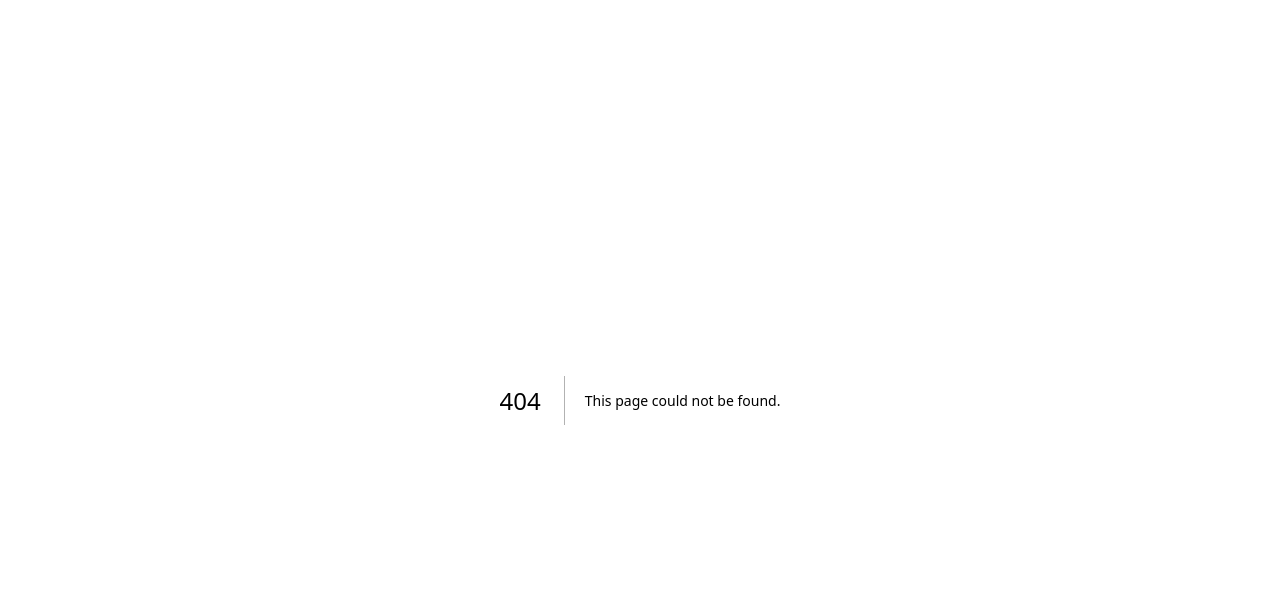
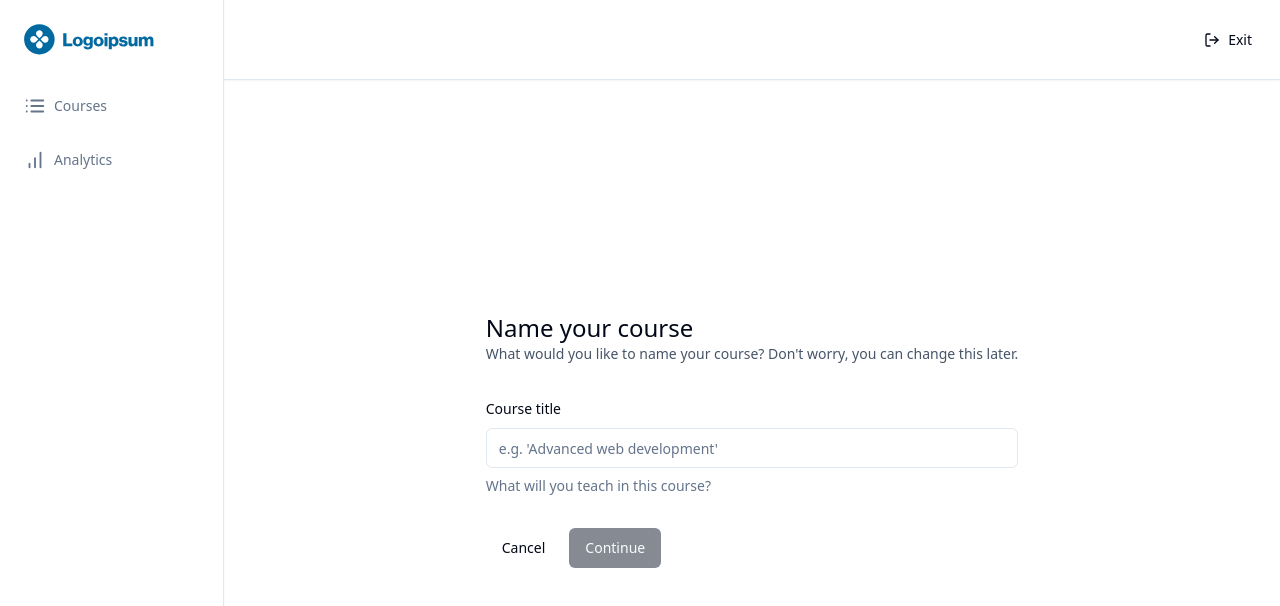
Before and after one commit to JhondelCaranay/next-ts-lms-system, a Next.js app: page /teacher/create in a window 1280 px wide. Before the commit this address had no page. Shown: the top 606 px of the page. Built offline with nearby package versions, Linux system fonts and the light colour scheme; no server answers.

Commit message:
course creation ui

```diff
--- a/package.json
+++ b/package.json
@@ -10,7 +10,9 @@
   },
   "dependencies": {
     "@clerk/nextjs": "^4.25.1",
+    "@hookform/resolvers": "^3.3.1",
     "@radix-ui/react-dialog": "^1.0.5",
+    "@radix-ui/react-label": "^2.0.2",
     "@radix-ui/react-slot": "^1.0.2",
     "@types/node": "20.8.0",
     "@types/react": "18.2.24",
@@ -26,9 +28,11 @@
     "query-string": "^8.1.0",
     "react": "18.2.0",
     "react-dom": "18.2.0",
+    "react-hook-form": "^7.47.0",
     "tailwind-merge": "^1.14.0",
     "tailwindcss": "3.3.3",
     "tailwindcss-animate": "^1.0.7",
-    "typescript": "5.2.2"
+    "typescript": "5.2.2",
+    "zod": "^3.22.2"
   }
 }
--- a/src/app/(dashboard)/(routes)/teacher/courses/page.tsx
+++ b/src/app/(dashboard)/(routes)/teacher/courses/page.tsx
@@ -1,4 +1,13 @@
+import { Button } from "@/components/ui/button";
+import Link from "next/link";
+
 const CoursesPage = () => {
-  return <div>CoursesPage</div>;
+  return (
+    <div className="p-6">
+      <Link href={"/teacher/create"}>
+        <Button>New Course</Button>
+      </Link>
+    </div>
+  );
 };
 export default CoursesPage;
--- /dev/null
+++ b/src/app/(dashboard)/(routes)/teacher/create/page.tsx
@@ -0,0 +1,82 @@
+"use client";
+
+import { zodResolver } from "@hookform/resolvers/zod";
+import { useForm } from "react-hook-form";
+import * as z from "zod";
+import Link from "next/link";
+
+import {
+  Form,
+  FormControl,
+  FormDescription,
+  FormField,
+  FormLabel,
+  FormMessage,
+  FormItem,
+} from "@/components/ui/form";
+import { Input } from "@/components/ui/input";
+import { Button } from "@/components/ui/button";
+
+const formSchema = z.object({
+  title: z.string().min(1, {
+    message: "Title is required",
+  }),
+});
+
+const CreatePage = () => {
+  const form = useForm<z.infer<typeof formSchema>>({
+    resolver: zodResolver(formSchema),
+    defaultValues: {
+      title: "",
+    },
+  });
+
+  const { isSubmitting, isValid } = form.formState;
+
+  function onSubmit(values: z.infer<typeof formSchema>) {
+    console.log(values);
+  }
+  return (
+    <div className="max-w-5xl mx-auto flex md:items-center md:justify-center h-full p-6">
+      <div>
+        <h1 className="text-2xl">Name your course</h1>
+        <p className="text-sm text-slate-600">
+          What would you like to name your course? Don&apos;t worry, you can change this later.
+        </p>
+        <Form {...form}>
+          <form onSubmit={form.handleSubmit(onSubmit)} className="space-y-8 mt-8">
+            <FormField
+              control={form.control}
+              name="title"
+              render={({ field, formState, fieldState }) => (
+                <FormItem>
+                  <FormLabel>Course title</FormLabel>
+                  <FormControl>
+                    <Input
+                      disabled={isSubmitting}
+                      placeholder="e.g. 'Advanced web development'"
+                      {...field}
+                    />
+                  </FormControl>
+                  <FormDescription>What will you teach in this course?</FormDescription>
+                  <FormMessage />
+                </FormItem>
+              )}
+            />
+            <div className="flex items-center gap-x-2">
+              <Link href="/">
+                <Button type="button" variant="ghost">
+                  Cancel
+                </Button>
+              </Link>
+              <Button type="submit" disabled={!isValid || isSubmitting}>
+                Continue
+              </Button>
+            </div>
+          </form>
+        </Form>
+      </div>
+    </div>
+  );
+};
+export default CreatePage;
--- /dev/null
+++ b/src/components/ui/form.tsx
@@ -0,0 +1,176 @@
+import * as React from "react"
+import * as LabelPrimitive from "@radix-ui/react-label"
+import { Slot } from "@radix-ui/react-slot"
+import {
+  Controller,
+  ControllerProps,
+  FieldPath,
+  FieldValues,
+  FormProvider,
+  useFormContext,
+} from "react-hook-form"
+
+import { cn } from "@/lib/utils"
+import { Label } from "@/components/ui/label"
+
+const Form = FormProvider
+
+type FormFieldContextValue<
+  TFieldValues extends FieldValues = FieldValues,
+  TName extends FieldPath<TFieldValues> = FieldPath<TFieldValues>
+> = {
+  name: TName
+}
+
+const FormFieldContext = React.createContext<FormFieldContextValue>(
+  {} as FormFieldContextValue
+)
+
+const FormField = <
+  TFieldValues extends FieldValues = FieldValues,
+  TName extends FieldPath<TFieldValues> = FieldPath<TFieldValues>
+>({
+  ...props
+}: ControllerProps<TFieldValues, TName>) => {
+  return (
+    <FormFieldContext.Provider value={{ name: props.name }}>
+      <Controller {...props} />
+    </FormFieldContext.Provider>
+  )
+}
+
+const useFormField = () => {
+  const fieldContext = React.useContext(FormFieldContext)
+  const itemContext = React.useContext(FormItemContext)
+  const { getFieldState, formState } = useFormContext()
+
+  const fieldState = getFieldState(fieldContext.name, formState)
+
+  if (!fieldContext) {
+    throw new Error("useFormField should be used within <FormField>")
+  }
+
+  const { id } = itemContext
+
+  return {
+    id,
+    name: fieldContext.name,
+    formItemId: `${id}-form-item`,
+    formDescriptionId: `${id}-form-item-description`,
+    formMessageId: `${id}-form-item-message`,
+    ...fieldState,
+  }
+}
+
+type FormItemContextValue = {
+  id: string
+}
+
+const FormItemContext = React.createContext<FormItemContextValue>(
+  {} as FormItemContextValue
+)
+
+const FormItem = React.forwardRef<
+  HTMLDivElement,
+  React.HTMLAttributes<HTMLDivElement>
+>(({ className, ...props }, ref) => {
+  const id = React.useId()
+
+  return (
+    <FormItemContext.Provider value={{ id }}>
+      <div ref={ref} className={cn("space-y-2", className)} {...props} />
+    </FormItemContext.Provider>
+  )
+})
+FormItem.displayName = "FormItem"
+
+const FormLabel = React.forwardRef<
+  React.ElementRef<typeof LabelPrimitive.Root>,
+  React.ComponentPropsWithoutRef<typeof LabelPrimitive.Root>
+>(({ className, ...props }, ref) => {
+  const { error, formItemId } = useFormField()
+
+  return (
+    <Label
+      ref={ref}
+      className={cn(error && "text-destructive", className)}
+      htmlFor={formItemId}
+      {...props}
+    />
+  )
+})
+FormLabel.displayName = "FormLabel"
+
+const FormControl = React.forwardRef<
+  React.ElementRef<typeof Slot>,
+  React.ComponentPropsWithoutRef<typeof Slot>
+>(({ ...props }, ref) => {
+  const { error, formItemId, formDescriptionId, formMessageId } = useFormField()
+
+  return (
+    <Slot
+      ref={ref}
+      id={formItemId}
+      aria-describedby={
+        !error
+          ? `${formDescriptionId}`
+          : `${formDescriptionId} ${formMessageId}`
+      }
+      aria-invalid={!!error}
+      {...props}
+    />
+  )
+})
+FormControl.displayName = "FormControl"
+
+const FormDescription = React.forwardRef<
+  HTMLParagraphElement,
+  React.HTMLAttributes<HTMLParagraphElement>
+>(({ className, ...props }, ref) => {
+  const { formDescriptionId } = useFormField()
+
+  return (
+    <p
+      ref={ref}
+      id={formDescriptionId}
+      className={cn("text-sm text-muted-foreground", className)}
+      {...props}
+    />
+  )
+})
+FormDescription.displayName = "FormDescription"
+
+const FormMessage = React.forwardRef<
+  HTMLParagraphElement,
+  React.HTMLAttributes<HTMLParagraphElement>
+>(({ className, children, ...props }, ref) => {
+  const { error, formMessageId } = useFormField()
+  const body = error ? String(error?.message) : children
+
+  if (!body) {
+    return null
+  }
+
+  return (
+    <p
+      ref={ref}
+      id={formMessageId}
+      className={cn("text-sm font-medium text-destructive", className)}
+      {...props}
+    >
+      {body}
+    </p>
+  )
+})
+FormMessage.displayName = "FormMessage"
+
+export {
+  useFormField,
+  Form,
+  FormItem,
+  FormLabel,
+  FormControl,
+  FormDescription,
+  FormMessage,
+  FormField,
+}
--- /dev/null
+++ b/src/components/ui/label.tsx
@@ -0,0 +1,26 @@
+"use client"
+
+import * as React from "react"
+import * as LabelPrimitive from "@radix-ui/react-label"
+import { cva, type VariantProps } from "class-variance-authority"
+
+import { cn } from "@/lib/utils"
+
+const labelVariants = cva(
+  "text-sm font-medium leading-none peer-disabled:cursor-not-allowed peer-disabled:opacity-70"
+)
+
+const Label = React.forwardRef<
+  React.ElementRef<typeof LabelPrimitive.Root>,
+  React.ComponentPropsWithoutRef<typeof LabelPrimitive.Root> &
+    VariantProps<typeof labelVariants>
+>(({ className, ...props }, ref) => (
+  <LabelPrimitive.Root
+    ref={ref}
+    className={cn(labelVariants(), className)}
+    {...props}
+  />
+))
+Label.displayName = LabelPrimitive.Root.displayName
+
+export { Label }
```
Also changed, not shown: 1 other file (tests, documents, lock files or other folders).
